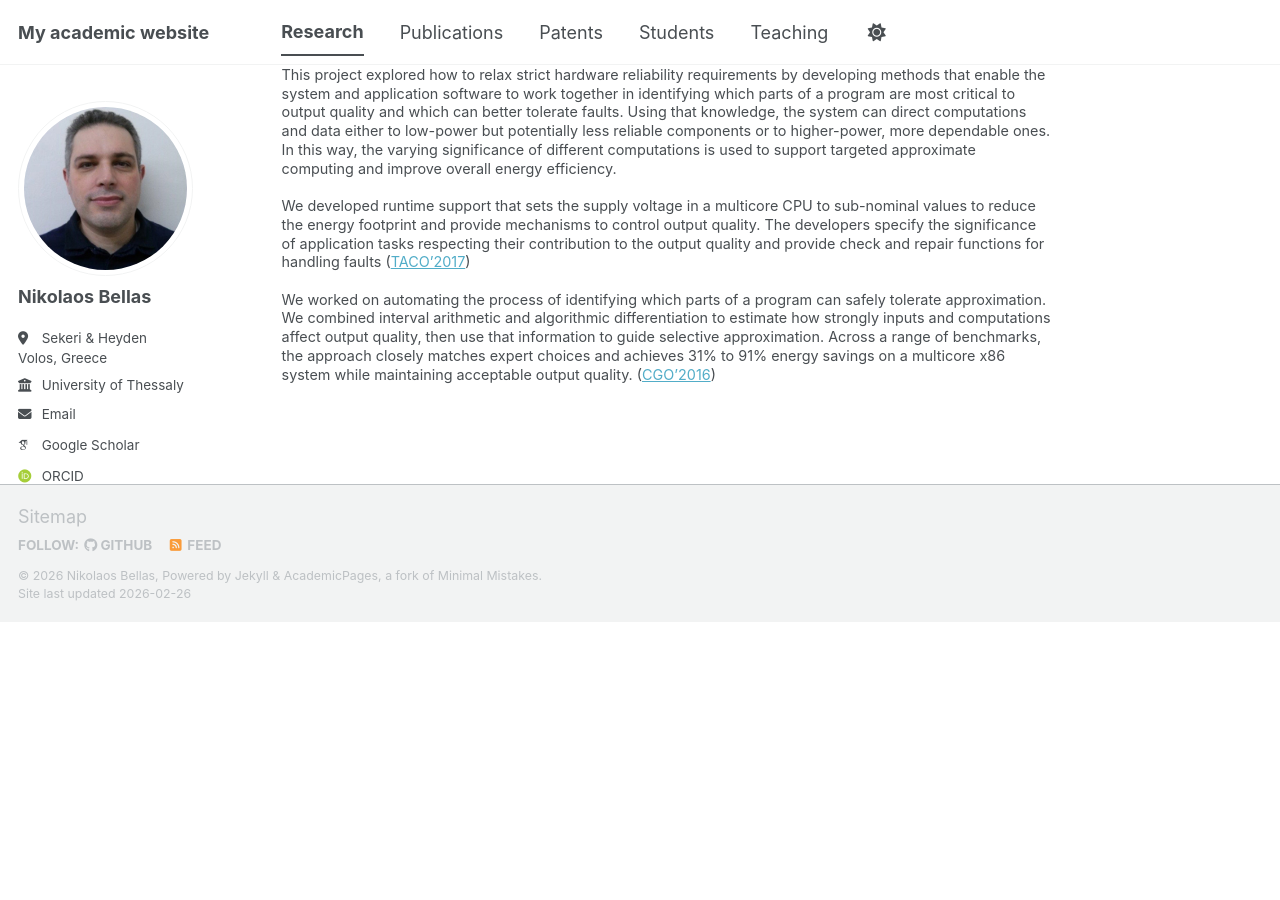
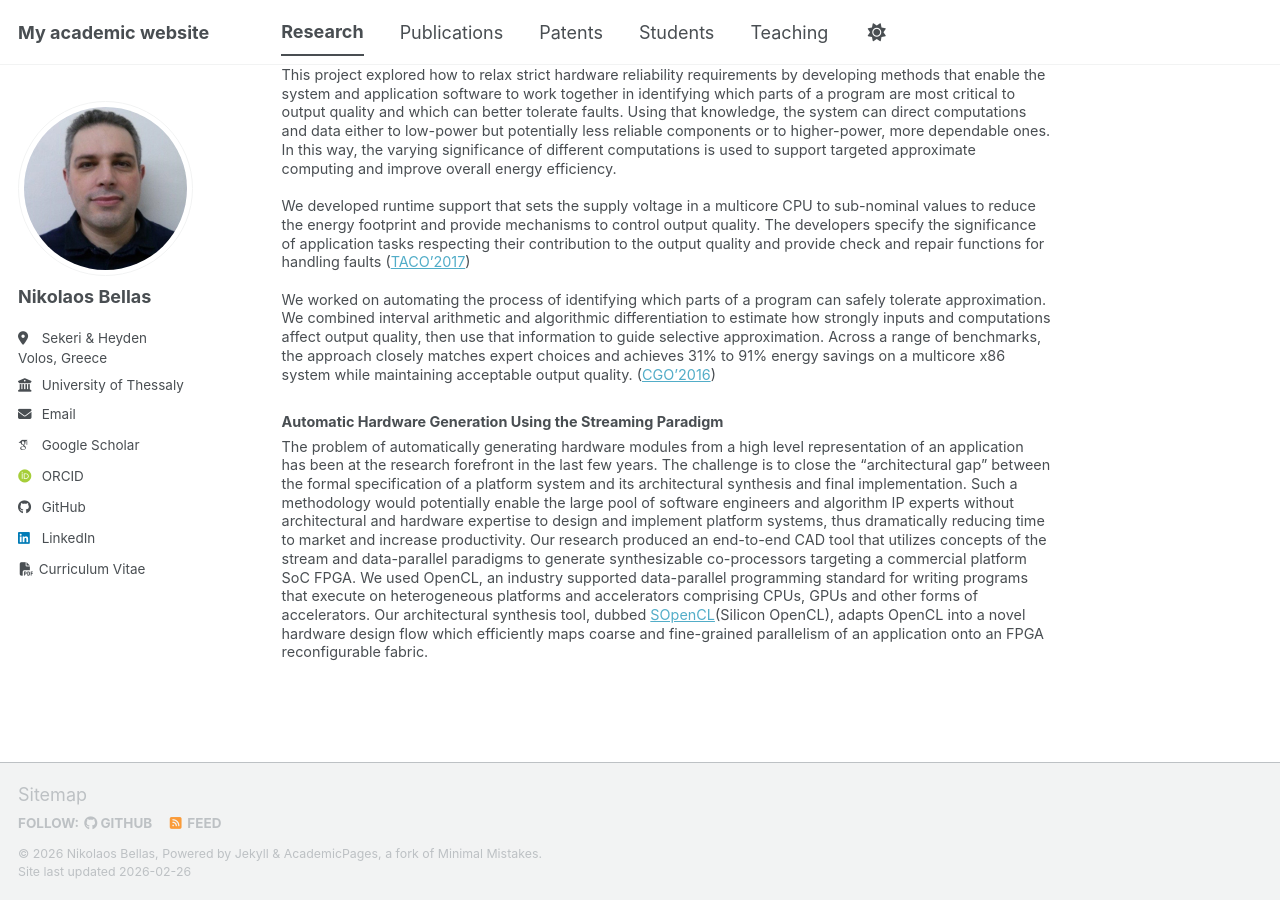
Before and after one commit to nbellas/nbellas.github.io, a Jekyll site: the page built from _pages/research.md, in a window 1280 px wide and 900 px high, scrolled down 1753 px. Built offline with Jekyll 4.4.1, drawn with Linux system fonts in a browser that asks for light colours; some web fonts are replaced; a script bundle is joined from its source files by our own code; library files that are not in the unit come from our copies; before the commit the page ends 2375 px from its top, so only the background shows below that.

Commit message:
Update research.md

```diff
--- a/_pages/research.md
+++ b/_pages/research.md
@@ -47,6 +47,8 @@
 
 We worked on automating the process of identifying which parts of a program can safely tolerate approximation. We combined interval arithmetic and algorithmic differentiation to estimate how strongly inputs and computations affect output quality, then use that information to guide selective approximation. Across a range of benchmarks, the approach closely matches expert choices and achieves 31% to 91% energy savings on a multicore x86 system while maintaining acceptable output quality. ([CGO’2016](/files/C38.CGO_2016.pdf))
 
+<h3>Automatic Hardware Generation Using the Streaming Paradigm</h3>
 
+The problem of automatically generating hardware modules from a high level representation of an application has been at the research forefront in the last few years. The challenge is to close the “architectural gap” between the formal specification of a platform system and its architectural synthesis and final implementation. Such a methodology would potentially enable the large pool of software engineers and algorithm IP experts without architectural and hardware expertise to design and implement platform systems, thus dramatically reducing time to market and increase productivity. Our research produced an end-to-end CAD tool that utilizes concepts of the stream and data-parallel paradigms to generate synthesizable co-processors targeting a commercial platform SoC FPGA. We used OpenCL, an industry supported data-parallel programming standard for writing programs that execute on heterogeneous platforms and accelerators comprising CPUs, GPUs and other forms of accelerators. Our architectural synthesis tool, dubbed [SOpenCL](/files/C26.FCCM3_2011.pdf)(Silicon OpenCL), adapts OpenCL into a novel hardware design flow which efficiently maps coarse and fine-grained parallelism of an application onto an FPGA reconfigurable fabric.
 
 </div>
```
